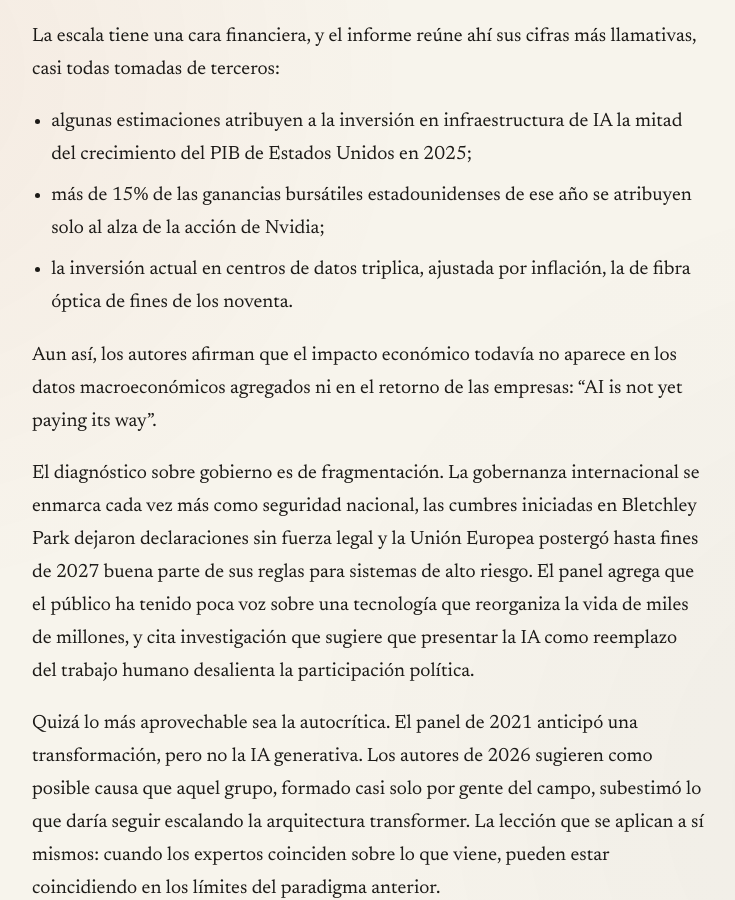
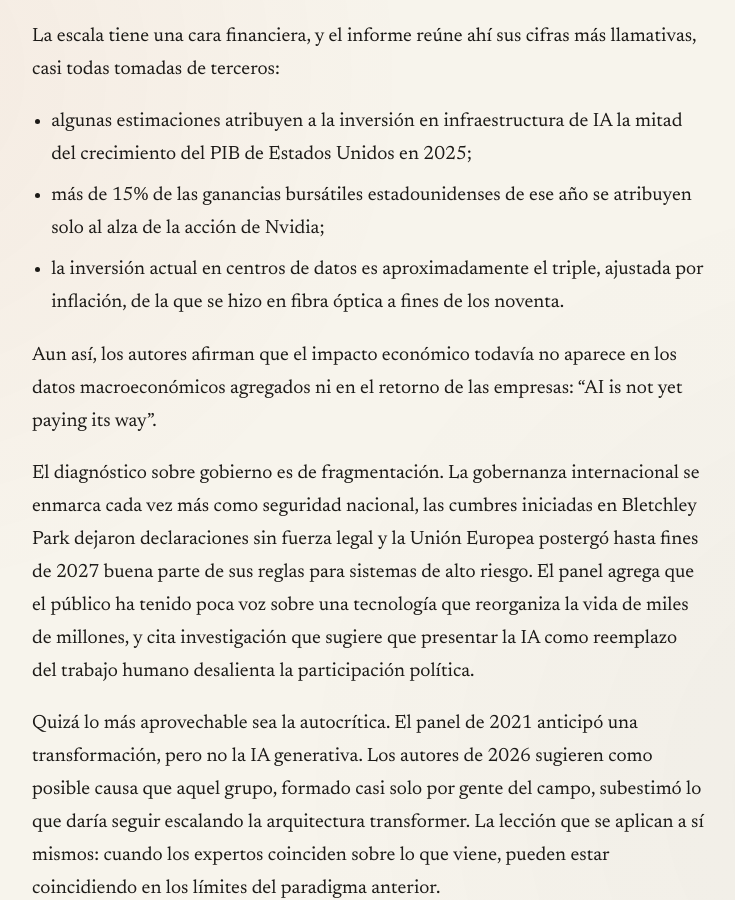
Before and after one commit to jaguridi/doble-click-blog, a Jekyll site: the page built from _lecturas/ai100-era-de-la-escala.md, in a window 1280 px wide and 900 px high, scrolled down 1616 px. Shown: the whole window, without its empty margins (272-1007 px from the left). Built offline with Jekyll 4.4.1, drawn with Linux system fonts in a browser that asks for light colours; some of the changed text lies outside the part shown.

Commit message:
Doble Lectura #33: precisa la comparación con la inversión en fibra óptica
Co-Authored-By: Claude Opus 5.5 <noreply@anthropic.com>
Claude-Session: https://claude.ai/code/session_019K2XkzbCtgoeXH8qZh5RuU

```diff
--- a/_lecturas/ai100-era-de-la-escala.md
+++ b/_lecturas/ai100-era-de-la-escala.md
@@ -31,7 +31,7 @@ La escala tiene una cara financiera, y el informe reúne ahí sus cifras más ll
 
 - algunas estimaciones atribuyen a la inversión en infraestructura de IA la mitad del crecimiento del PIB de Estados Unidos en 2025;
 - más de 15% de las ganancias bursátiles estadounidenses de ese año se atribuyen solo al alza de la acción de Nvidia;
-- la inversión actual en centros de datos triplica, ajustada por inflación, la de fibra óptica de fines de los noventa.
+- la inversión actual en centros de datos es aproximadamente el triple, ajustada por inflación, de la que se hizo en fibra óptica a fines de los noventa.
 
 Aun así, los autores afirman que el impacto económico todavía no aparece en los datos macroeconómicos agregados ni en el retorno de las empresas: "AI is not yet paying its way".
 
@@ -59,3 +59,5 @@ Hay además una generalización del panel que conviene probar aquí: que las soc
 - Las afiliaciones del panel están en Estados Unidos, Reino Unido, Alemania y Australia.
 - Transparencia: el informe trata productos de Anthropic, entre ellos Claude, y esta sección la escribe Claude, un modelo de Anthropic.
 - Como registro de época y mapa de debates tiene valor propio; los efectos que menciona hay que buscarlos medidos en los estudios que cita.
+
+<small>**Revisado el 12 de noviembre de 2026.** La comparación con la inversión en fibra óptica de los noventa se dice ahora como aproximada ("roughly triple"), como en el informe.</small>
```
